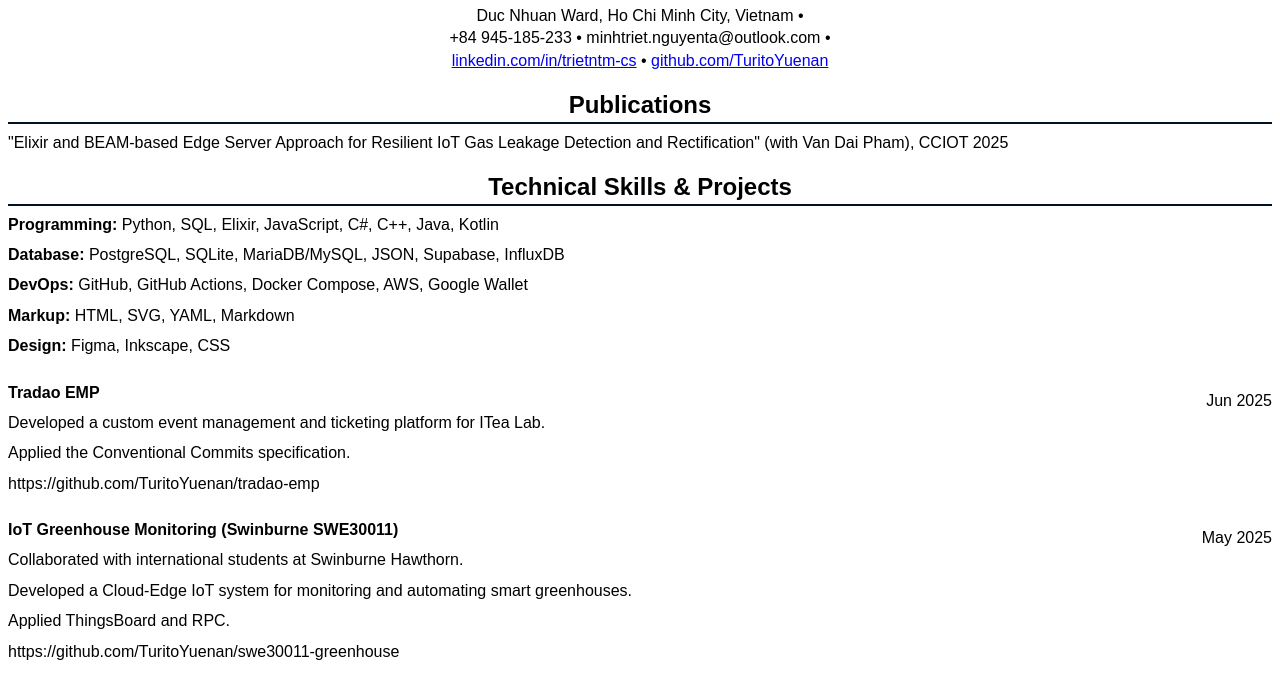
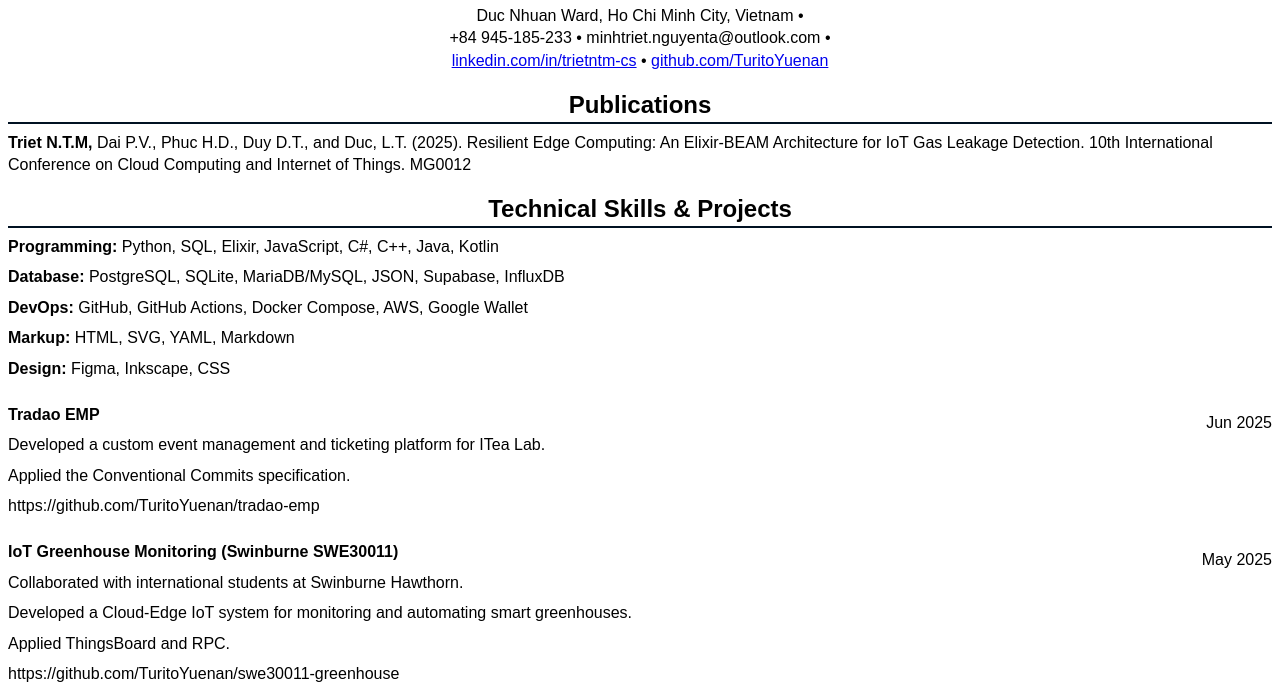
Before and after one commit to TuritoYuenan/TuritoYuenan, a plain HTML site: page cvitae.html in a window 1280 px wide. Shown: the part 56-746 px from the top of the page. Drawn offline with Linux system fonts and the light colour scheme; a web font is replaced by a local one.

Commit message:
update publication title in CV

```diff
--- a/cvitae.html
+++ b/cvitae.html
@@ -66,8 +66,9 @@
 	<hgroup>
 		<h2>Publications</h2>
 
-		<p>"Elixir and BEAM-based Edge Server Approach for Resilient IoT Gas Leakage Detection and Rectification" (with
-			Van Dai Pham), CCIOT 2025</p>
+		<p><strong>Triet N.T.M,</strong> Dai P.V., Phuc H.D., Duy D.T., and Duc, L.T. (2025). Resilient Edge Computing:
+			An Elixir-BEAM Architecture for IoT Gas Leakage Detection. 10th International Conference on Cloud Computing
+			and Internet of Things. MG0012</p>
 	</hgroup>
 
 	<hgroup>
```
